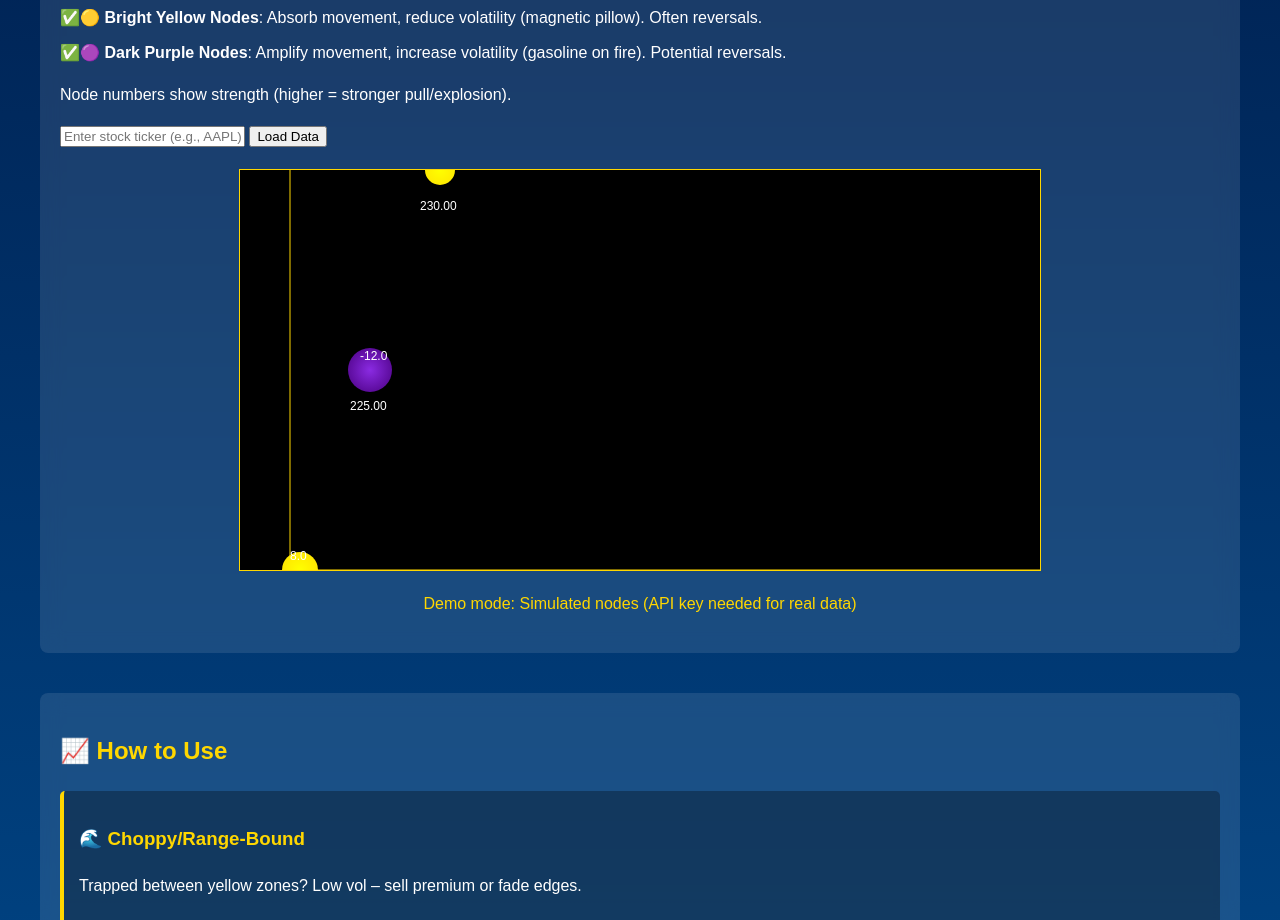
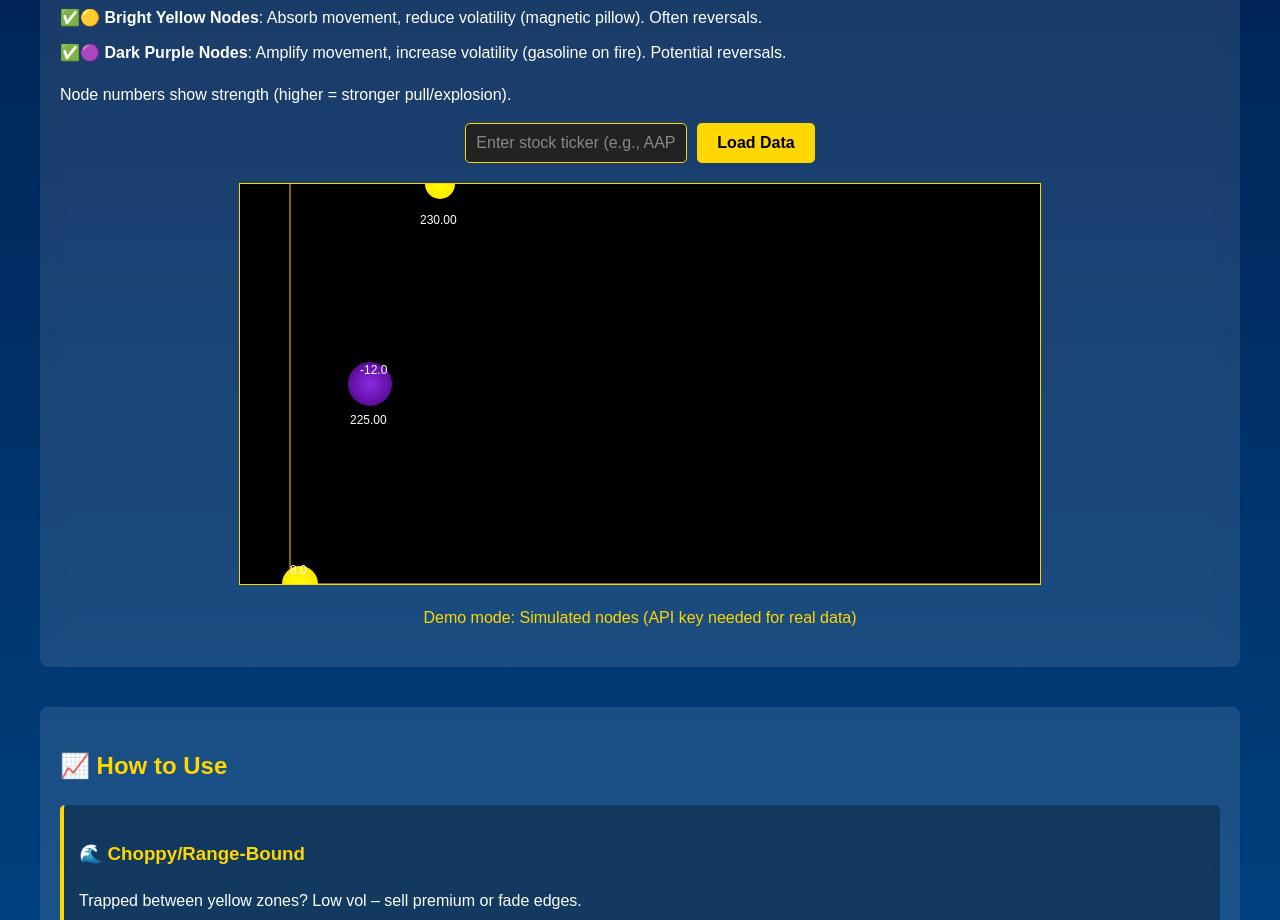
Before and after one commit to parthpat17/parthpat17.github.io, a plain HTML site: page index.html in a window 1280 px wide. Shown: the part 1160-2080 px from the top of the page. Drawn offline with Linux system fonts and the light colour scheme; no server answers.

Commit message:
Update styles.css

```diff
--- a/styles.css
+++ b/styles.css
@@ -61,6 +61,42 @@ ul li::before {
     border-left: 4px solid #FFD700;
 }
 
+.input-container {
+    display: flex;
+    justify-content: center;
+    gap: 10px;
+    margin-bottom: 20px;
+}
+
+#ticker-input {
+    padding: 10px;
+    background: #222;
+    border: 1px solid #FFD700;
+    color: #FFF;
+    border-radius: 5px;
+    width: 200px;
+    font-size: 16px;
+}
+
+#ticker-input::placeholder {
+    color: #888;
+}
+
+button {
+    padding: 10px 20px;
+    background: #FFD700;
+    color: #000;
+    border: none;
+    border-radius: 5px;
+    cursor: pointer;
+    font-size: 16px;
+    font-weight: bold;
+}
+
+button:hover {
+    background: #DAA520;
+}
+
 #heatmap {
     border: 1px solid #FFD700;
     display: block;
@@ -76,4 +112,5 @@ ul li::before {
 @media (max-width: 768px) {
     main { padding: 10px; }
     #heatmap { width: 100%; height: auto; }
+    #ticker-input { width: 150px; }
 }
```
